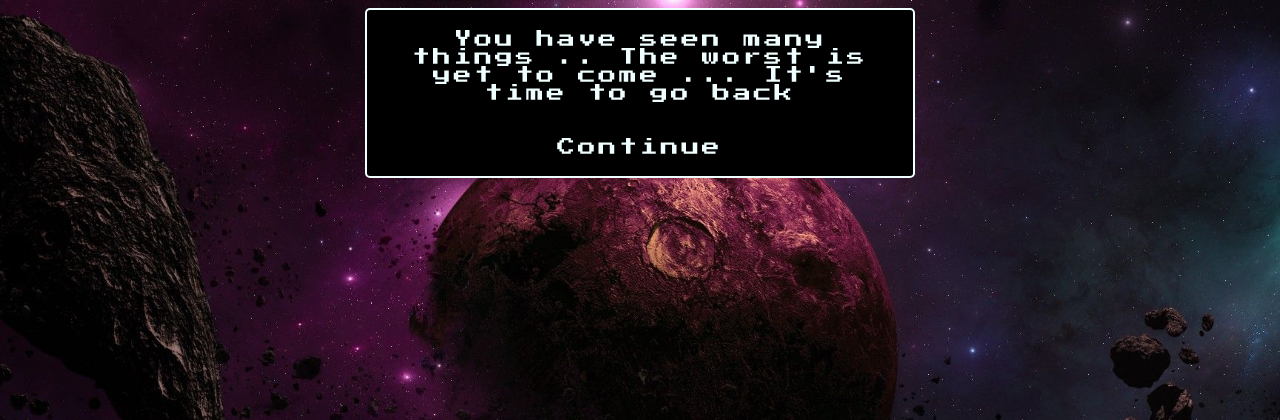
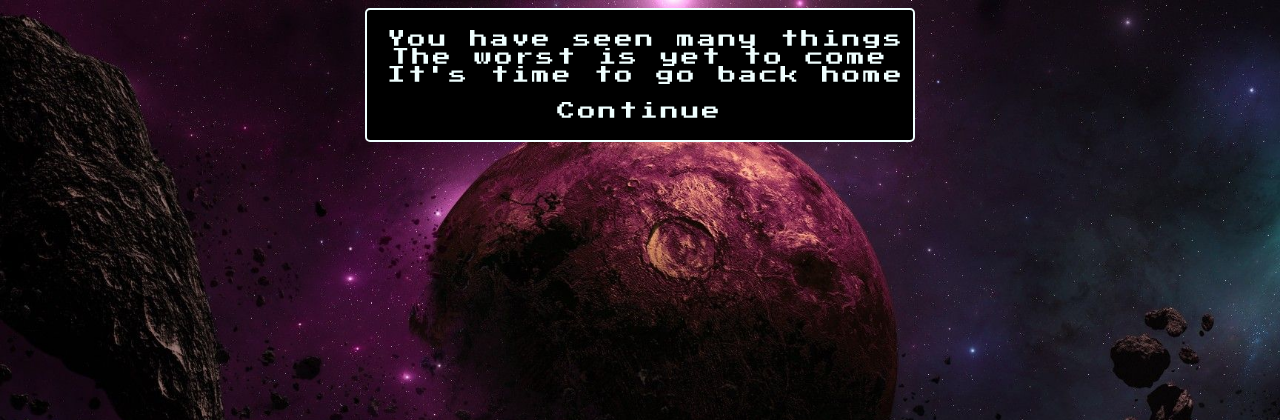
Before and after one commit to Nick-LGD/Hackaton-1, a PHP site: page /pages/planetGameOver.php in a window 1280 px wide. Shown: the top 420 px of the page. Run offline with PHP 8.4, Linux system fonts and the light colour scheme.

Commit message:
update PlanetGameOver

```diff
--- a/assets/css/planetGameover.css
+++ b/assets/css/planetGameover.css
@@ -20,7 +20,7 @@ body, html {
     text-align: center;
     overflow: hidden; /* Ensures the content is not revealed until the animation */
     color: azure;
-    white-space: pre-line;/* Keeps the content on a single line */
+    white-space: nowrap;/* Keeps the content on a single line */
     margin: 0 auto; /* Gives that scrolling effect as the typing happens */
     letter-spacing: .15em; /* Adjust as needed */
     width: 40%;
--- a/pages/planetGameOver.php
+++ b/pages/planetGameOver.php
@@ -9,7 +9,8 @@
     <title>Game Over</title>
 </head>
 <body>
-    <p class="typewriter">You have seen many things .. The worst is yet to come ... It's time to go back
+    <p class="typewriter">You have seen many things </br>The worst is yet to come</br> It's time to go back home
+    </br>
     </br>
     <a href="../games/gameGameOver.php" class="gameover-button-yes"> Continue</a>
     </p>
```
